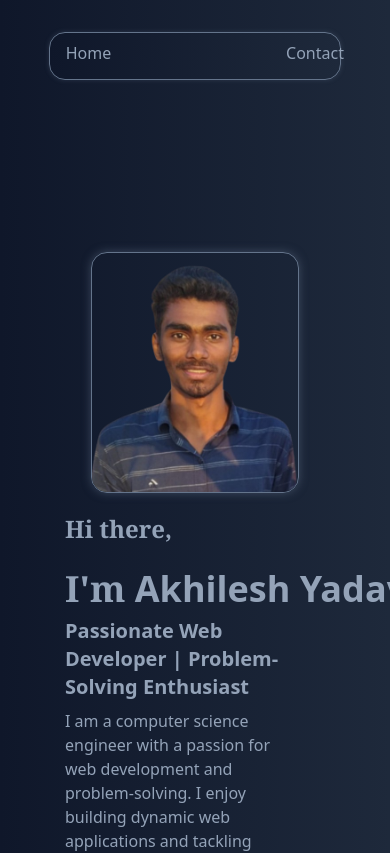
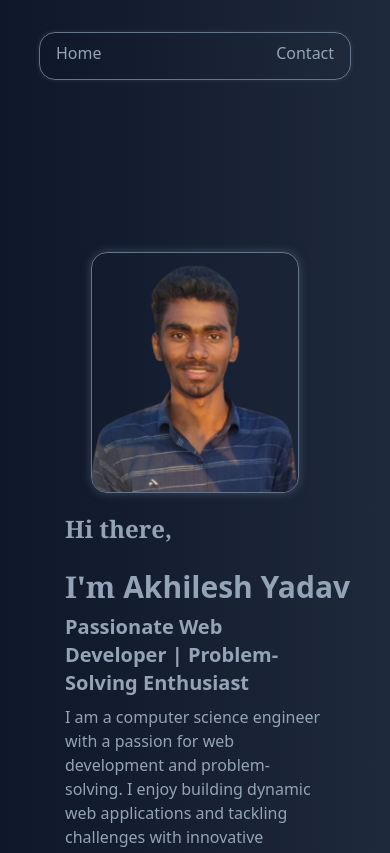
Before and after one commit to akhileshyadav16/Portfolio, a React (Create React App) app: page / in a window 390 px wide. Shown: the top 853 px of the page. Built offline with nearby package versions, Linux system fonts and the light colour scheme.

Commit message:
responsive2

```diff
--- a/src/components/Navbar.jsx
+++ b/src/components/Navbar.jsx
@@ -1,9 +1,9 @@
-import { VscThreeBars } from "react-icons/vsc";
+
 function Navbar(){
     return(
-        <div className="text-slate-400 bg-gradient-to-r from-slate-900 to-slate-800 h-12 w-9/12 sm:w-1/2 mx-auto shadow-[0_0_5px_rgba(100,116,139,0.3)] border border-slate-500 rounded-2xl py-2 ">
-            <nav className="flex justify-around flex-nowrap">
-                <div className="flex gap-2 sm:gap-4 md:5 lg:gap-16 md:gap-8 px-4">
+        <div className="text-slate-400 bg-gradient-to-r from-slate-900 to-slate-800 h-12 w-4/5 sm:w-1/2 mx-auto shadow-[0_0_5px_rgba(100,116,139,0.3)] border border-slate-500 rounded-2xl py-2 ">
+            <nav className="flex w-full justify-around flex-nowrap">
+                <div className="flex gap-2 sm:gap-4 md:gap-10 lg:gap-16  ">
                     <p className="inline">Home</p>
                     <p className="invisible sm:visible inline">About</p>
                     <p className="invisible sm:visible inline">Skills</p>
--- a/src/pages/Home.js
+++ b/src/pages/Home.js
@@ -11,10 +11,10 @@ function Home(){
             <div className='flex flex-col-reverse sm:flex-col-reverse md:flex-row lg:flex-row  w-4/6 mx-auto md:mb-40 my-2'>
                 <div className='w-full flex flex-col lg:gap-5 md:gap-4'>
                     <p className='text-2xl sm:text-4xl font-semibold font-serif'>Hi there,</p>
-                    <p className=' text-4xl sm:text-5xl md:6xl font-serif font-semibold mt-6 whitespace-nowrap'>I'm  <span className='font-sans font-bold rounded-lg'>Akhilesh Yadav</span></p>
+                    <p className='text-3xl sm:text-4xl md:text-6xl font-serif font-semibold mt-6 whitespace-nowrap'>I'm  <span className='font-sans font-bold rounded-lg'>Akhilesh Yadav</span></p>
                     <div className='text-xl sm:text-2xl font-semibold py-2'>Passionate Web Developer | Problem-Solving Enthusiast
                     </div>
-                    <p className='lg:w-4/5 md:w-4/5 w-full  font-normal text-md pr-5'>
+                    <p className='sm:w-11/12 md:w-4/5 w-full font-normal text-md mx'>
                     I am a <span className='font-medium'>computer science engineer</span> with a passion for <span className='font-medium'>web development</span> and problem-solving. I enjoy building dynamic web applications and tackling challenges with innovative solutions. Constantly eager to learn, I strive to stay ahead in the ever-evolving tech landscape.
                     </p>
                     <div className='lg:w-1/2 md:w-full flex-wrap text-xl font-semibold my-10 sm:my-1 mx-auto sm:mx-0'>
```
